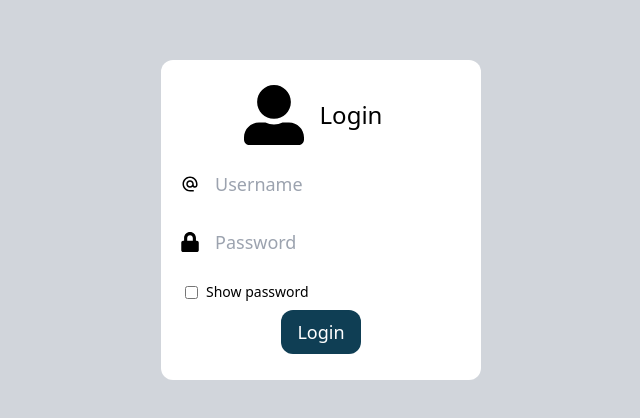
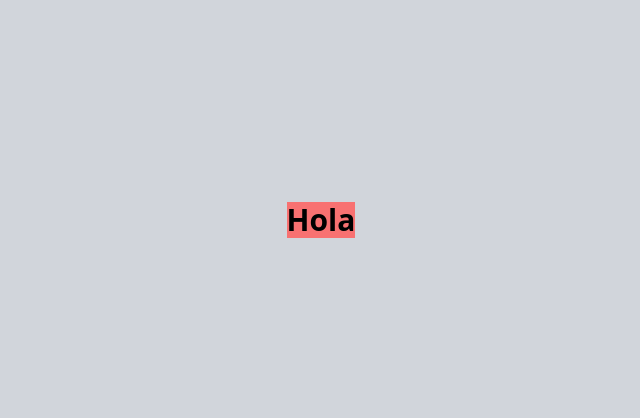
Before and after one commit to fernanortega-hub/web-project, a React (Create React App) app in the folder final-web-project/: page /principal in a window 1280 px wide. Shown: the part 180-598 px from the top of the page, without its empty margins (319-959 px from the left). Built offline with nearby package versions, Linux system fonts and the light colour scheme.

Commit message:
Implementing react-router-dom

```diff
--- a/final-web-project/package.json
+++ b/final-web-project/package.json
@@ -10,6 +10,7 @@
     "react": "^17.0.2",
     "react-dom": "^17.0.2",
     "react-icons": "^4.3.1",
+    "react-router-dom": "^6.0.2",
     "react-scripts": "4.0.3",
     "web-vitals": "^1.1.2"
   },
--- a/final-web-project/src/App.js
+++ b/final-web-project/src/App.js
@@ -1,11 +1,30 @@
 import React from 'react';
-import User from './Components/Login';
+import Login from './Pages/Login';
+import User from './Pages/User'
+import {
+  BrowserRouter as Router,
+  Routes,
+  Route
+} from 'react-router-dom';
 
 function App() {
   return (
-    <div className="flex justify-center items-center bg-gray-300 h-screen">
-      <User/>
-    </div>
+    <Router>
+      <Routes>
+        <Route path="/login"
+          element={
+            <div className="flex justify-center items-center bg-gray-300 h-screen">
+              <Login />
+            </div>}
+        />
+        <Route path="/principal"
+          element={
+            <div className="flex justify-center items-center bg-gray-300 h-screen">
+              <User />
+            </div>}
+        />
+      </Routes>
+    </Router>
   );
 }
 
--- /dev/null
+++ b/final-web-project/src/Pages/User.js
@@ -0,0 +1,9 @@
+import React from "react";
+
+const User = () => {
+    return (
+        <h1 className = "text-3xl font-bold bg-red-400"> Hola </h1>
+    );
+};
+
+export default User;
```
Also changed, not shown: final-web-project/src/Pages/Login.js (renamed from final-web-project/src/Components/Login.js), 1 other file (tests, documents, lock files or other folders).
